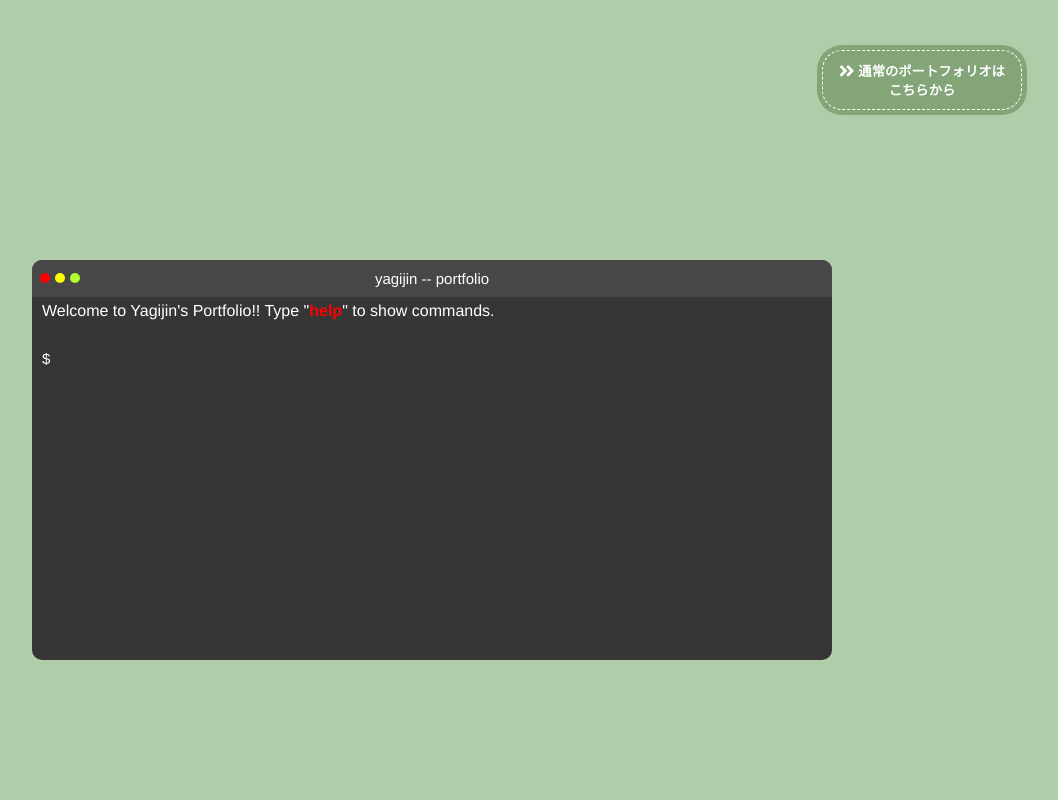
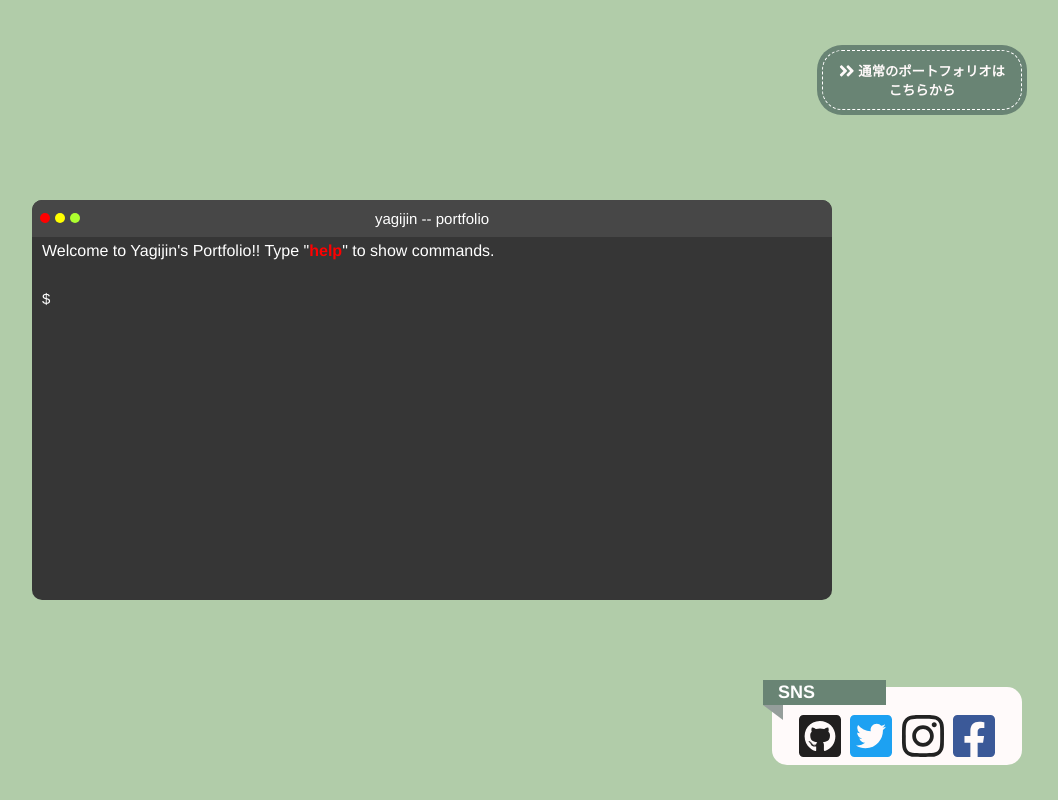
Before and after one commit to yagijin/Website_yagijin, a React (Create React App) app: page /#/ in a window 1280 px wide. Shown: the whole page, without its empty margins (208-1266 px from the left). Built offline with nearby package versions, Linux system fonts and the light colour scheme.

Commit message:
ADD:SNSアイコンの追加

```diff
--- a/src/components/Cmd.css
+++ b/src/components/Cmd.css
@@ -1,6 +1,10 @@
 .background {
     background-color: #b1cca9;
 }
+/*
+html{
+    overflow: hidden;
+} */
 
 .portfolio-box {
     height: 15vh;
@@ -13,18 +17,18 @@
     border-radius: 20px;
     height: 50%;
     width: 200px;
-    color: #ffffff;
+    color: rgb(255, 250, 250);
     font-weight: bold;
-    background-color: hsl(106, 20%, 56%);
+    background-color: #698474;
 
-    box-shadow: 0px 0px 0px 5px hsl(106, 20%, 56%);
+    box-shadow: 0px 0px 0px 5px #698474;
     border: dashed 1px #FFF;
 }
 
 .portfolio-button:hover{
     outline: 0;
-    background-color: hsl(107, 15%, 36%);
-    box-shadow: 0px 0px 0px 5px hsl(107, 15%, 36%);
+    background-color: #5b7264;
+    box-shadow: 0px 0px 0px 6px #5b7264;
 }
 
 .portfolio-button:focus{
@@ -32,7 +36,7 @@
 }
 
 .cmd-background {
-    height: 85vh;
+    height: 70vh;
     position: relative;
     text-align: center;
     align-items: center;
--- a/src/components/Cmd.js
+++ b/src/components/Cmd.js
@@ -3,6 +3,7 @@ import './Cmd.css';
 import content from '../assets/content.json';
 import OldCommands from "./OldCommands";
 import SL from "./SL";
+import SNSIcons from './SNSIcons';
 
 import { FontAwesomeIcon } from '@fortawesome/react-fontawesome';
 import { faAngleDoubleRight } from '@fortawesome/free-solid-svg-icons';
@@ -19,6 +20,10 @@ export default function Cmd() {
   useEffect(() => {
     refStateSL.current = stateSL;
   }, [stateSL]);
+
+  useEffect(() => {
+
+  }, []);
 
   function keyPress(e) {
     let judgeCommand = false;
@@ -107,7 +112,7 @@ export default function Cmd() {
       <div className='cmd-background'>
           <div className="cmd-console" onClick={() => consoleClicked()}>
             <div className="cmd-header">
-              <div className="cmd-circle1"></div>
+              <div className="cmd-circle1" onClick={() => window.alert("消さないで...(T T)")}></div>
               <div className="cmd-circle2"></div>
               <div className="cmd-circle3"></div>
               <div className="cmd-title">
@@ -126,6 +131,7 @@ export default function Cmd() {
             </div>
           </div>
       </div>
+      <SNSIcons/>
     </div>
   );
 }
--- /dev/null
+++ b/src/components/SNSIcons.css
@@ -0,0 +1,54 @@
+
+.icon-div {
+    padding: 0 0 0 0;
+    height: 15vh;
+    display: flex;
+    justify-content: flex-end;
+}
+
+.icon-footer {
+    margin-right: 50px;
+}
+
+.icon-title {
+    margin: 0em 0em -1em -0.5em;
+    position: relative;
+    padding: 2px 15px;
+    font-size: 18px;/*フォントサイズ*/
+    color: #FFF;/*フォントカラー*/
+    background: #698474;/*リボンの色*/
+    width: 70pt;
+}
+
+.icon-title:before {
+    position: absolute;
+    content: '';
+    top: 100%;
+    left: 0;
+    border: none;
+    border-bottom: solid 15px transparent;
+    border-right: solid 20px rgb(149, 158, 155);/*折り返し部分*/
+}
+
+.icon-box {
+    display: flex;
+    justify-content: center;
+    border-radius: 15px;
+    padding-top: 20px;
+    width: 250px;
+    background-color: rgb(255, 250, 250);
+}
+
+.icon {
+    margin: 0.1em;
+}
+
+@media (max-width:767px) {
+    .icon-footer {
+        margin-right: 0;
+    }
+
+    .icon-div {
+        justify-content: center;
+    }
+}
--- /dev/null
+++ b/src/components/SNSIcons.js
@@ -0,0 +1,28 @@
+import React from 'react';
+import './SNSIcons.css';
+import { FontAwesomeIcon } from '@fortawesome/react-fontawesome';
+import { faGithubSquare, faTwitterSquare, faInstagram, faFacebookSquare } from '@fortawesome/free-brands-svg-icons';
+
+export default function SNSIcons () {
+    return (
+        <div className="icon-div">
+            <div className="icon-footer">
+                <h1 className="icon-title">SNS</h1>
+                <div className="icon-box">
+                    <a href="https://github.com/yagijin" target="_blank" rel="noopener noreferrer">
+                        <FontAwesomeIcon icon={faGithubSquare} color="#211F1F" size="3x" className="icon"/>
+                    </a>
+                    <a href="https://twitter.com/yagijinjin" target="_blank" rel="noopener noreferrer">
+                        <FontAwesomeIcon icon={faTwitterSquare} color="#1DA1F2" size="3x" className="icon"/>
+                    </a>
+                    <a href="https://www.instagram.com/yagijimjim/" target="_blank" rel="noopener noreferrer">
+                        <FontAwesomeIcon icon={faInstagram} color="#222222" size="3x" className="icon"/>
+                    </a>
+                    <a href="https://www.facebook.com/yagijim" target="_blank" rel="noopener noreferrer">
+                        <FontAwesomeIcon icon={faFacebookSquare} color="#3B5998" size="3x" className="icon"/>
+                    </a>
+                </div>
+            </div>
+        </div>
+    );
+}
```
Also changed, not shown: src/assets/doCommands.js (added).
